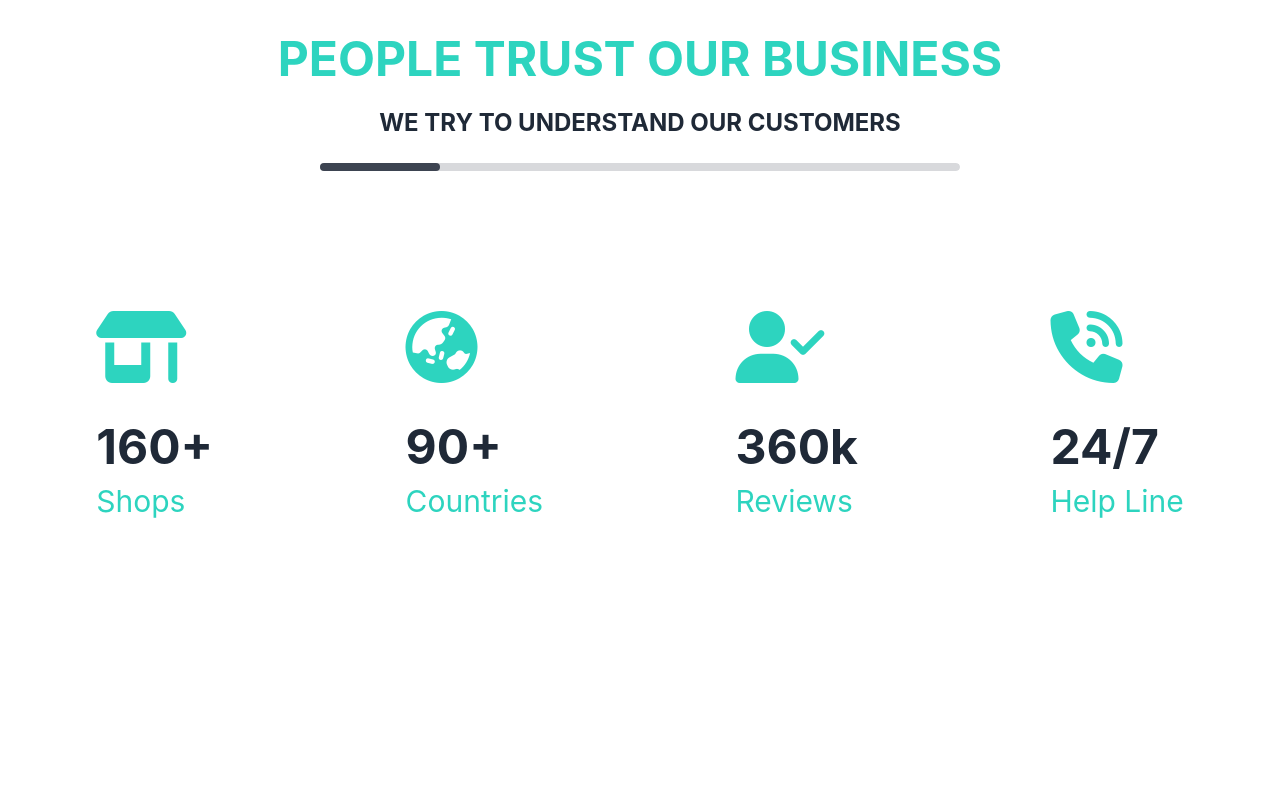
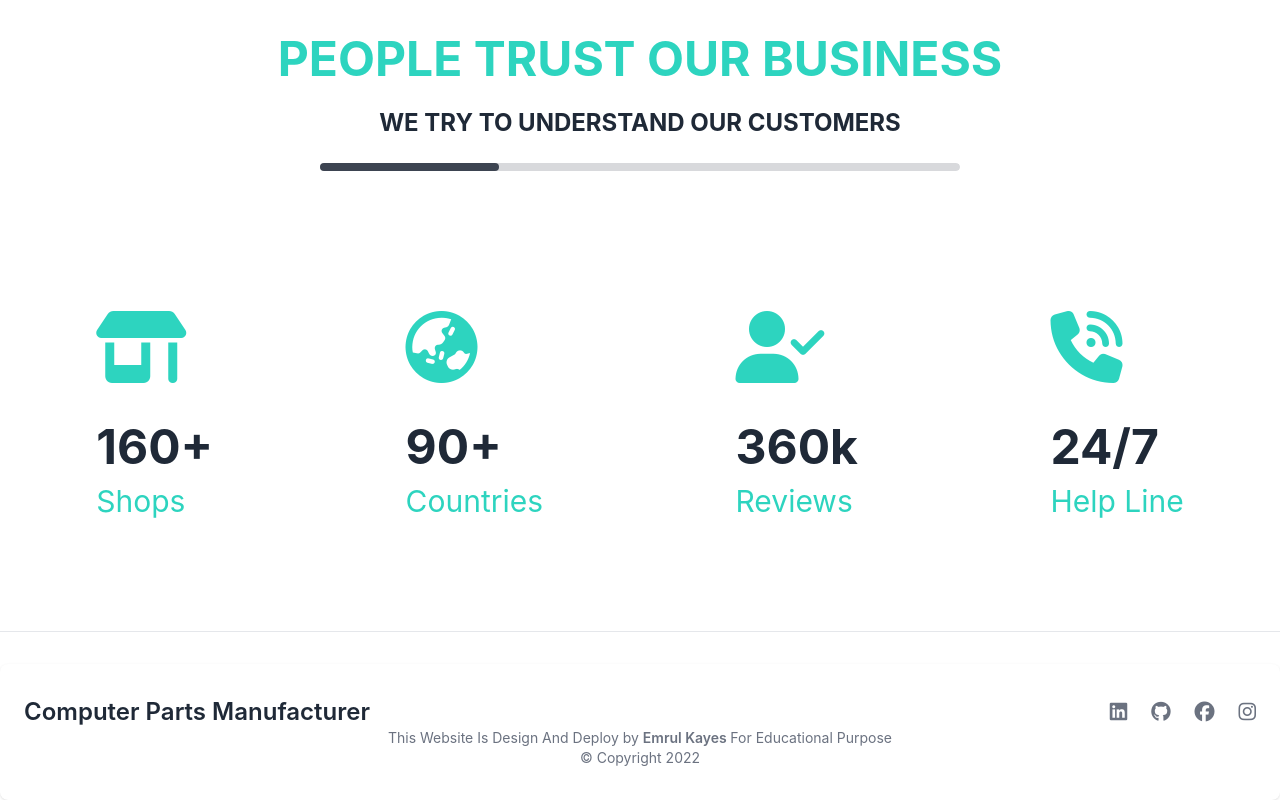
Before and after one commit to its-kayes/computer-parts-manufacturer-client, a React (Create React App) app: page /home in a window 1280 px wide. Shown: the part 1137-1937 px from the top of the page. Before the commit the page ends 1768 px from the top, so only its background shows below. Built offline with nearby package versions, Linux system fonts and the light colour scheme.

Commit message:
Footer Done

```diff
--- a/src/App.js
+++ b/src/App.js
@@ -2,6 +2,7 @@ import { Route, Routes } from 'react-router-dom';
 import './App.css';
 import Navbar from './page/Header/Navbar';
 import Home from './page/Home/Home';
+import Footer from './page/Shared/Footer';
 
 
 function App() {
@@ -12,6 +13,7 @@ function App() {
           <Route path='/' element={<Home></Home>}>  </Route>
           <Route path='/home' element={<Home></Home>}>  </Route>
         </Routes>
+        <Footer> </Footer>
     </div>
   );
 }
--- /dev/null
+++ b/src/page/Shared/Footer.js
@@ -0,0 +1,35 @@
+import React from 'react';
+
+const Footer = () => {
+    return (
+        <div className='mt-20'>
+            <hr className="my-6 border-gray-200 sm:mx-auto dark:border-gray-700 lg:my-8" />
+
+            <footer className="p-4 bg-white rounded-lg shadow md:px-6 md:py-8 dark:bg-gray-800">
+                <div className="sm:flex sm:items-center sm:justify-between">
+                    <span className="self-center text-2xl font-semibold whitespace-nowrap dark:text-white"> Computer Parts Manufacturer </span>
+                    <ul className="flex footer-responsive flex-wrap items-center mb-6 text-xl text-gray-500 sm:mb-0 dark:text-gray-400">
+                        <li>
+                            <a href="https://www.linkedin.com/in/emrul-kayes-b61895237/" className="mr-4 hover:underline md:mr-6 "><i className="fa-brands fa-linkedin"></i></a>
+                        </li>
+                        <li>
+                            <a href="https://github.com/its-kayes" className="mr-4 hover:underline md:mr-6"><i className="fa-brands fa-github"></i></a>
+                        </li>
+                        <li>
+                            <a href="https://www.facebook.com/kayes0000000/" className="mr-4 hover:underline md:mr-6 "><i className="fa-brands fa-facebook"></i></a>
+                        </li>
+                        <li>
+                            <a href="https://www.instagram.com/___kayes__/" className="hover:underline"><i className="fa-brands fa-instagram"></i></a>
+                        </li>
+                    </ul>
+                </div>
+                <span className="block text-sm text-gray-500 sm:text-center dark:text-gray-400"> This Website Is Design And Deploy by <span className='font-semibold'> <a href="https://www.linkedin.com/in/emrul-kayes-b61895237"> Emrul Kayes </a> </span> For Educational Purpose
+                </span>
+                <span className="block text-sm text-gray-500 sm:text-center dark:text-gray-400">© Copyright 2022</span>
+            </footer>
+
+        </div>
+    );
+};
+
+export default Footer;
```
